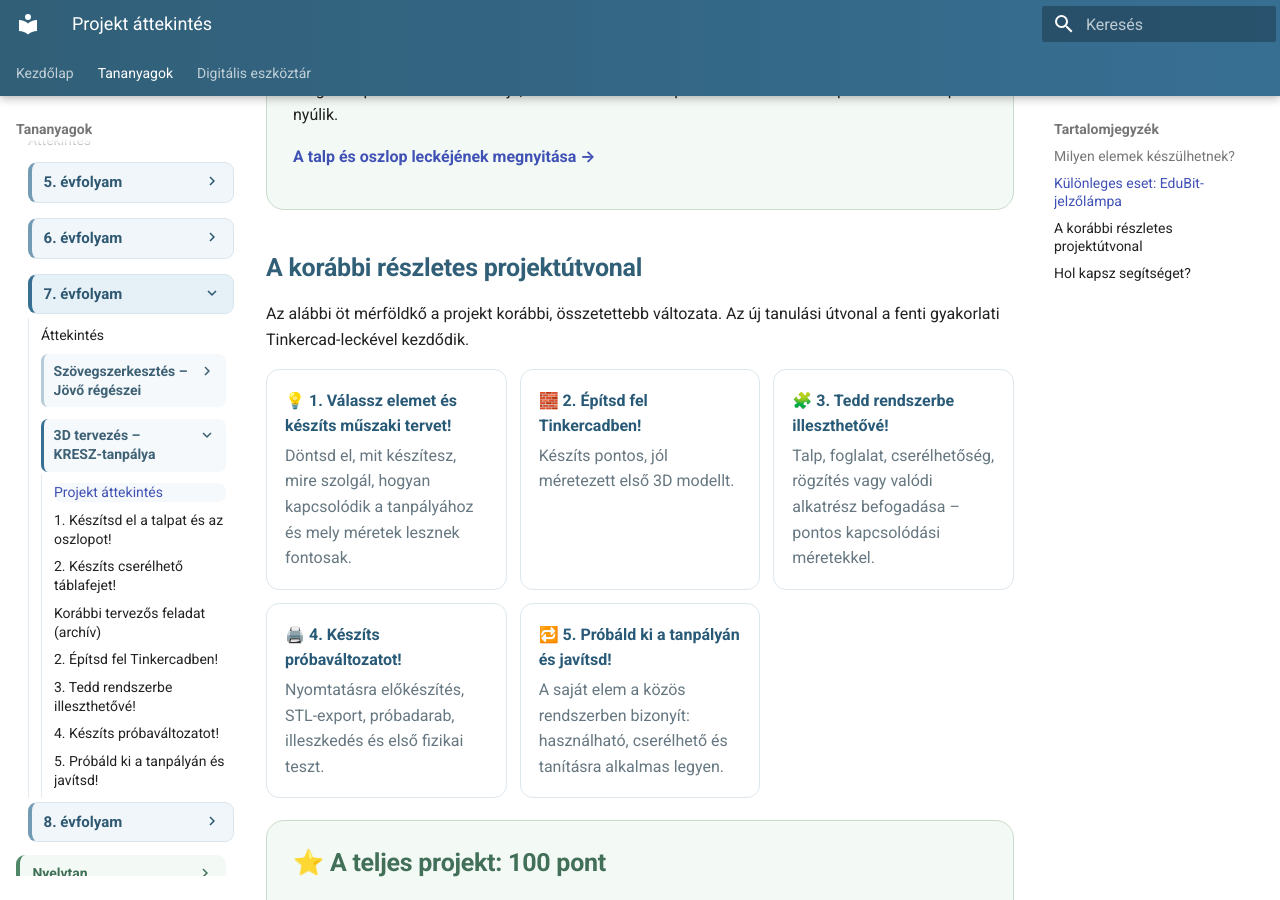
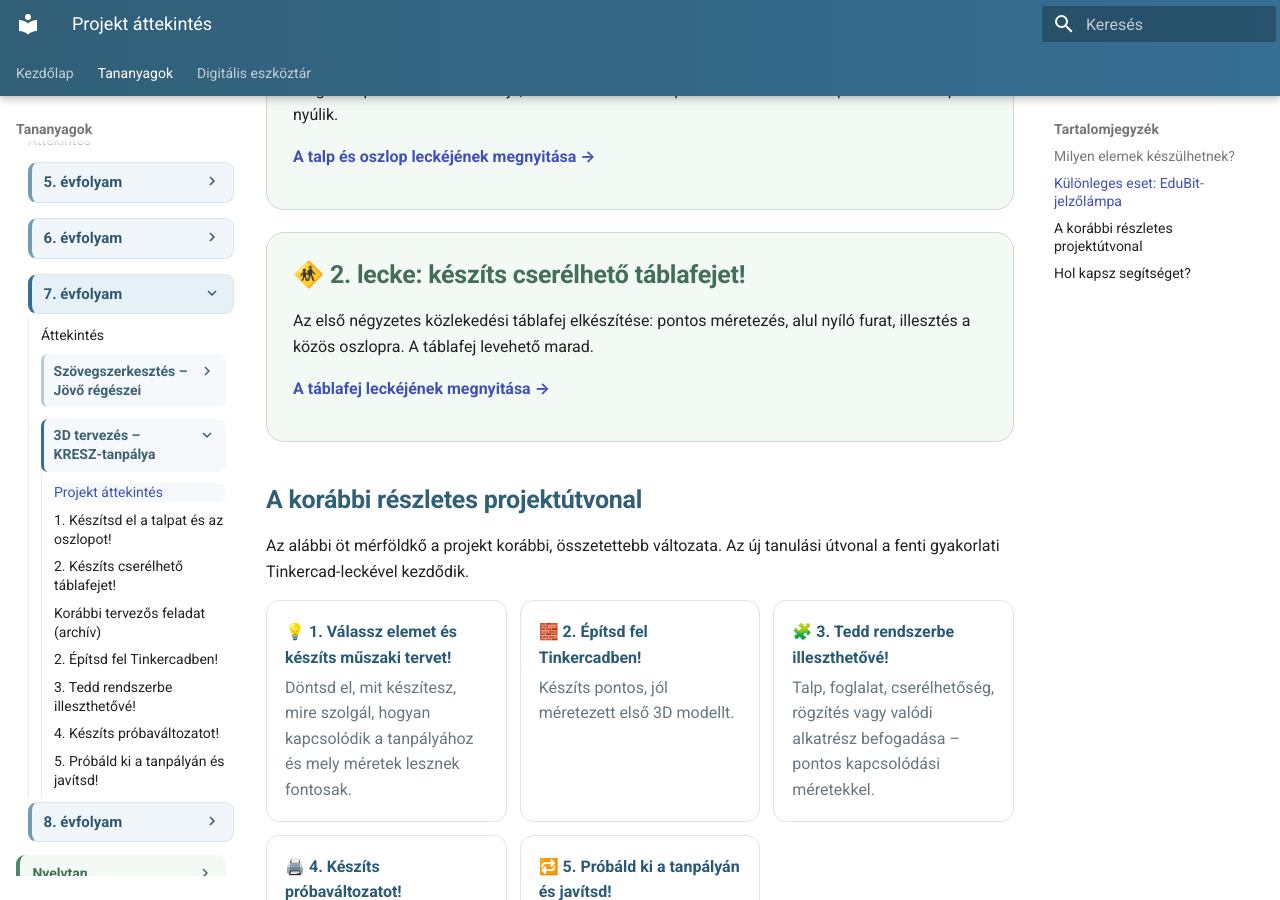
Before and after one commit to bsuszter/digitalis-eszkoztar, an MkDocs documentation site: the page built from docs/tananyagok/digitalis-kultura/7-evfolyam/kresz-tanpalya/index.md, in a window 1280 px wide and 900 px high, scrolled down 3377 px. Built offline with MkDocs 1.6.1 and Material for MkDocs 9.7.7, drawn with Linux system fonts in a browser that asks for light colours.

Commit message:
Link interchangeable sign-head lesson from project overview

```diff
--- a/docs/tananyagok/digitalis-kultura/7-evfolyam/kresz-tanpalya/index.md
+++ b/docs/tananyagok/digitalis-kultura/7-evfolyam/kresz-tanpalya/index.md
@@ -73,6 +73,12 @@ Ha a jelzőlámpa-tartót választod, egy valódi elektronikai elem köré terve
   <p><a href="talp-es-oszlop-tinkercad/" target="_blank" rel="noopener"><strong>A talp és oszlop leckéjének megnyitása →</strong></a></p>
 </div>
 
+<div class="project-panel project-panel--green">
+  <h2>🚸 2. lecke: készíts cserélhető táblafejet!</h2>
+  <p>Az első négyzetes közlekedési táblafej elkészítése: pontos méretezés, alul nyíló furat, illesztés a közös oszlopra. A táblafej levehető marad.</p>
+  <p><a href="cserelheto-tablafej-tinkercad/" target="_blank" rel="noopener"><strong>A táblafej leckéjének megnyitása →</strong></a></p>
+</div>
+
 ## A korábbi részletes projektútvonal
 
 Az alábbi öt mérföldkő a projekt korábbi, összetettebb változata. Az új tanulási útvonal a fenti gyakorlati Tinkercad-leckével kezdődik.
```
